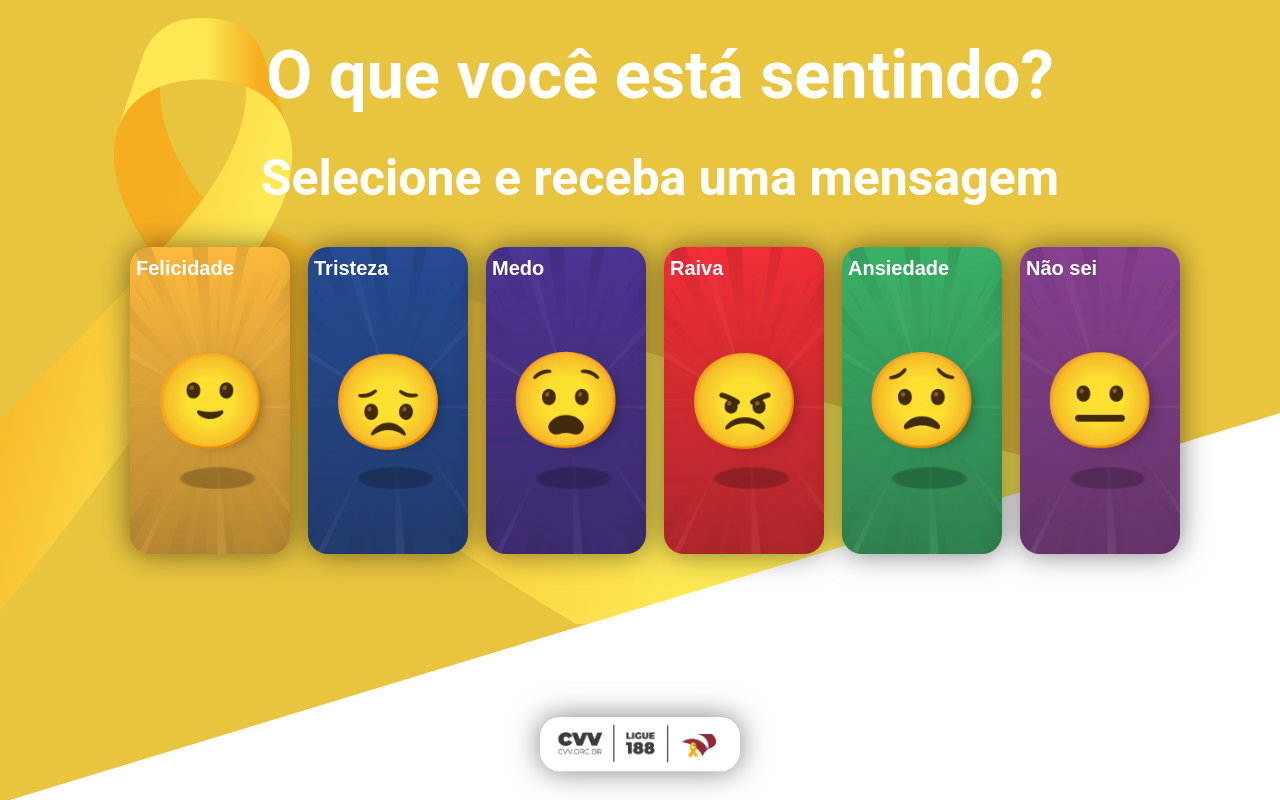
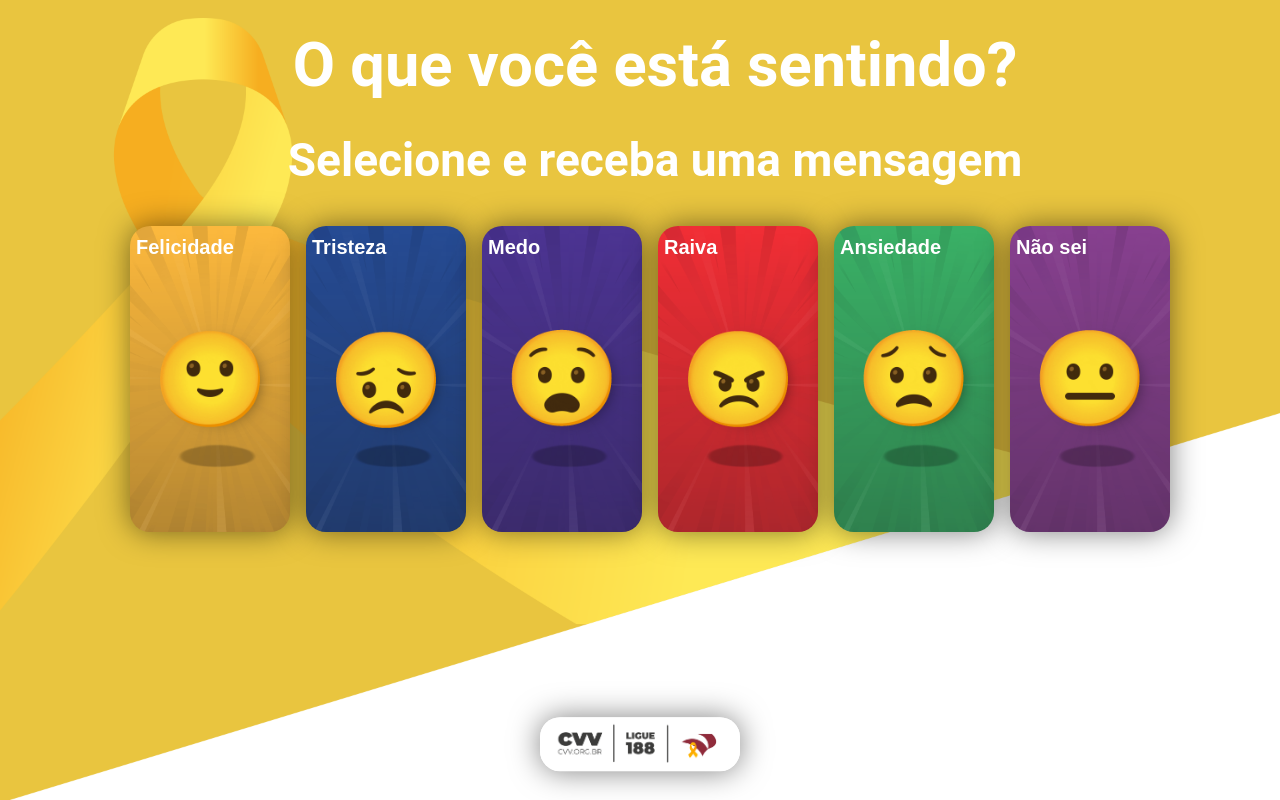
Before and after one commit to vhespanha/videira-setembro-amarelo, a Svelte app in the folder SvelteApp/: page / in a window 1280 px wide. Built offline with nearby package versions, Linux system fonts and the light colour scheme.

Commit message:
Update global.css

```diff
--- a/SvelteApp/public/global.css
+++ b/SvelteApp/public/global.css
@@ -13,15 +13,15 @@ body {
         flex-direction: column;
         align-items: center;
         color: white;
-        font-size: 25pt !important;
+        font-size: 23pt !important;
         line-height: 0.3;
         font-family: 'Roboto', sans-serif;
     }
 
 .home-container {
         width: 100%;
-        padding: 20px;
-        text-align: center;
+        padding: 15px;
+        text-align: center !important;
         flex-grow: 1;
         display: flex;
         flex-direction: column;
@@ -55,20 +55,19 @@ button {
         background-image: url("button_bg.png");
         background-size: cover;
         overflow: hidden;
-        text-align: center;
+        text-align: center !important;
         line-height: 2;
         display: flex;
         flex-direction: column;
         justify-content: flex-start;
         color: white;
-        text-align: center;
     }
 @media (max-width: 1280px) {
         .button-container button {
             width: 120pt !important;
             height: 230pt;
             font-size: 15pt;
-            text-align: center;
+            text-align: center !important;
         }
         .gif-container img {
             width: 110px !important;
```
